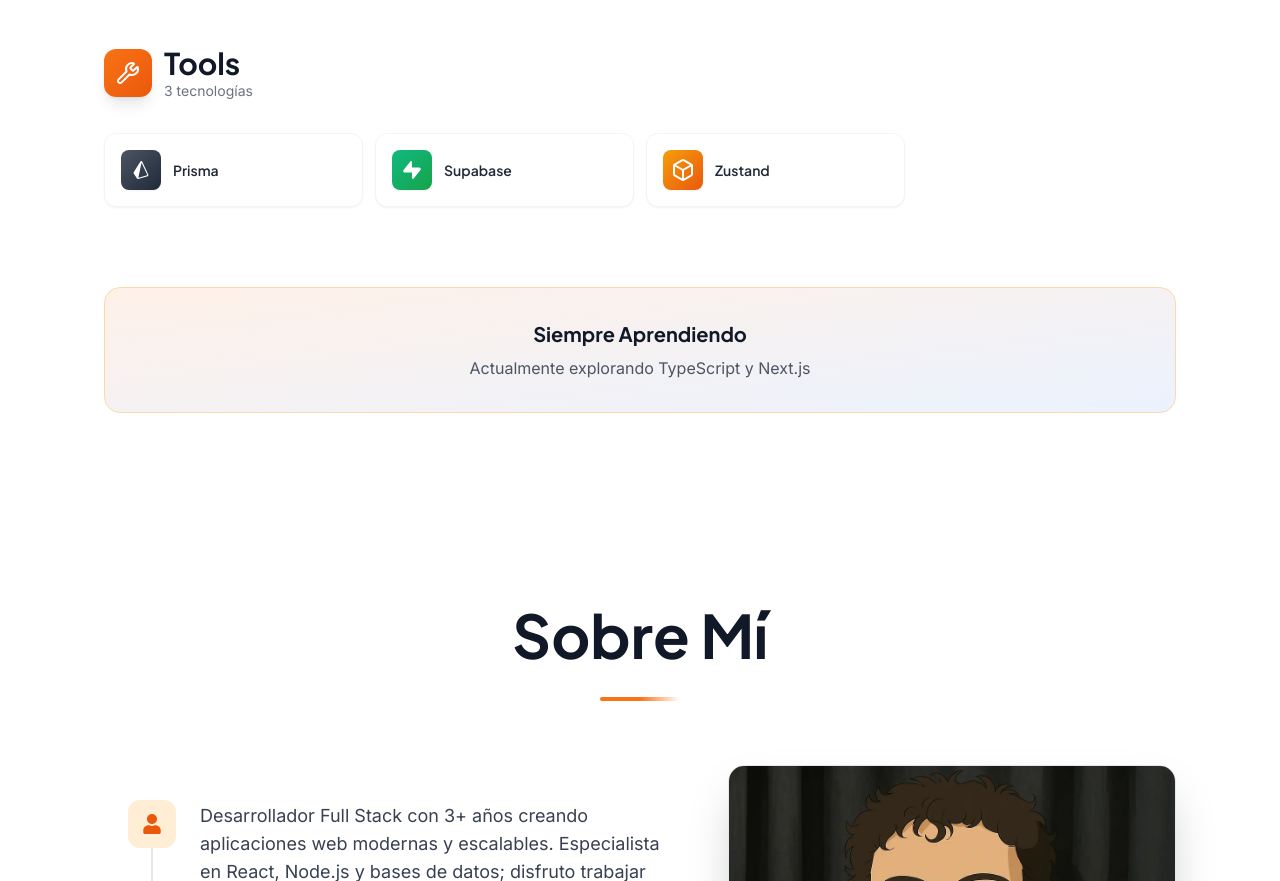
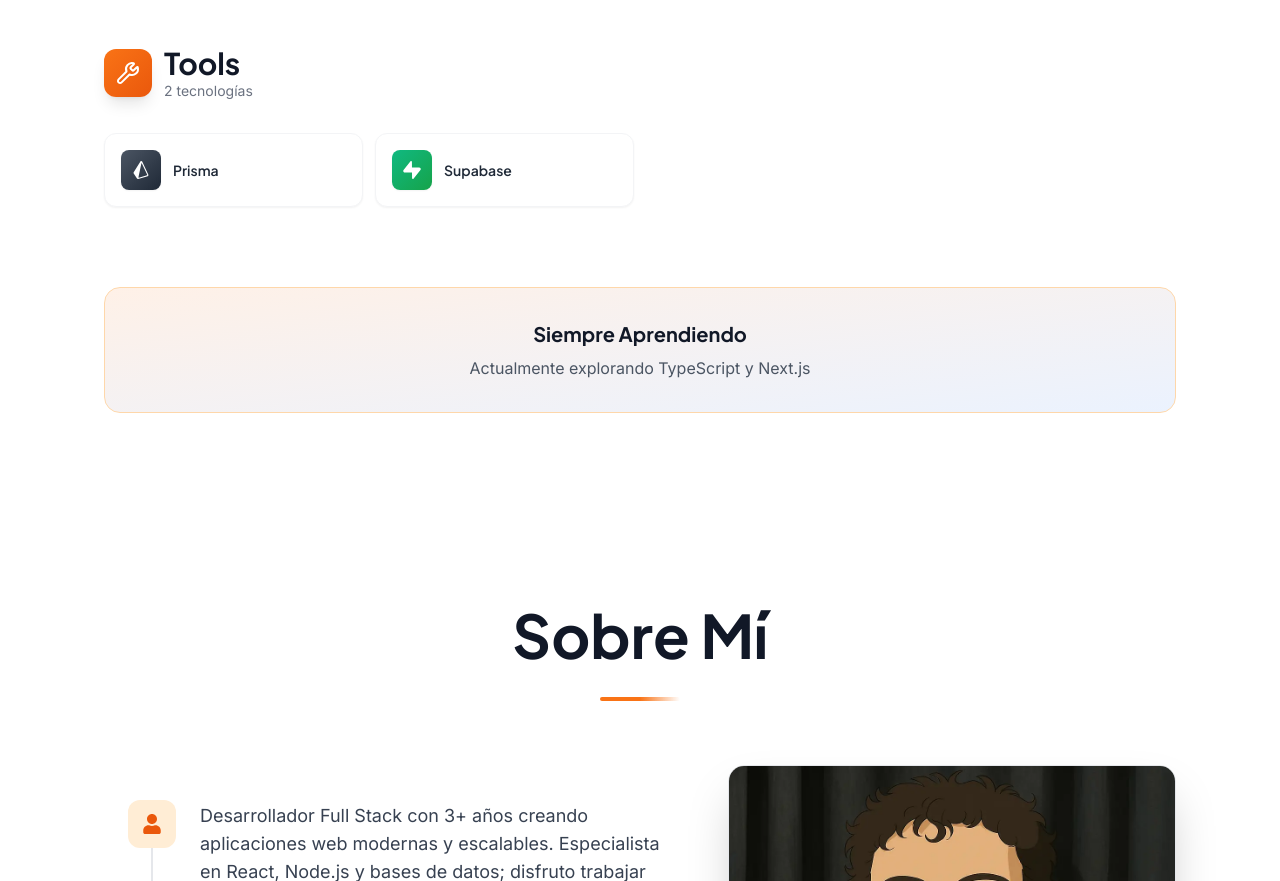
Before and after one commit to NiicoVarelaa/Portfolio-Nicolas-Varela, a React (Vite) app: page / in a window 1280 px wide. Shown: the part 2640-3521 px from the top of the page. Built offline with nearby package versions, Linux system fonts and the light colour scheme; no server answers.

Commit message:
remove Zustand from Tools skills

```diff
--- a/src/data/skills.js
+++ b/src/data/skills.js
@@ -1,4 +1,4 @@
-import { Code2, Database, Wrench, Box } from "lucide-react";
+import { Code2, Database, Wrench } from "lucide-react";
 import {
   SiJavascript,
   SiReact,
@@ -113,12 +113,7 @@ export const skillData = {
         icon: SiSupabase,
         color: "from-emerald-500 to-green-600",
       },
-      {
-        id: "zustand",
-        name: "Zustand",
-        icon: Box,
-        color: "from-amber-500 to-orange-600",
-      },
+
     ],
   },
 };
```
